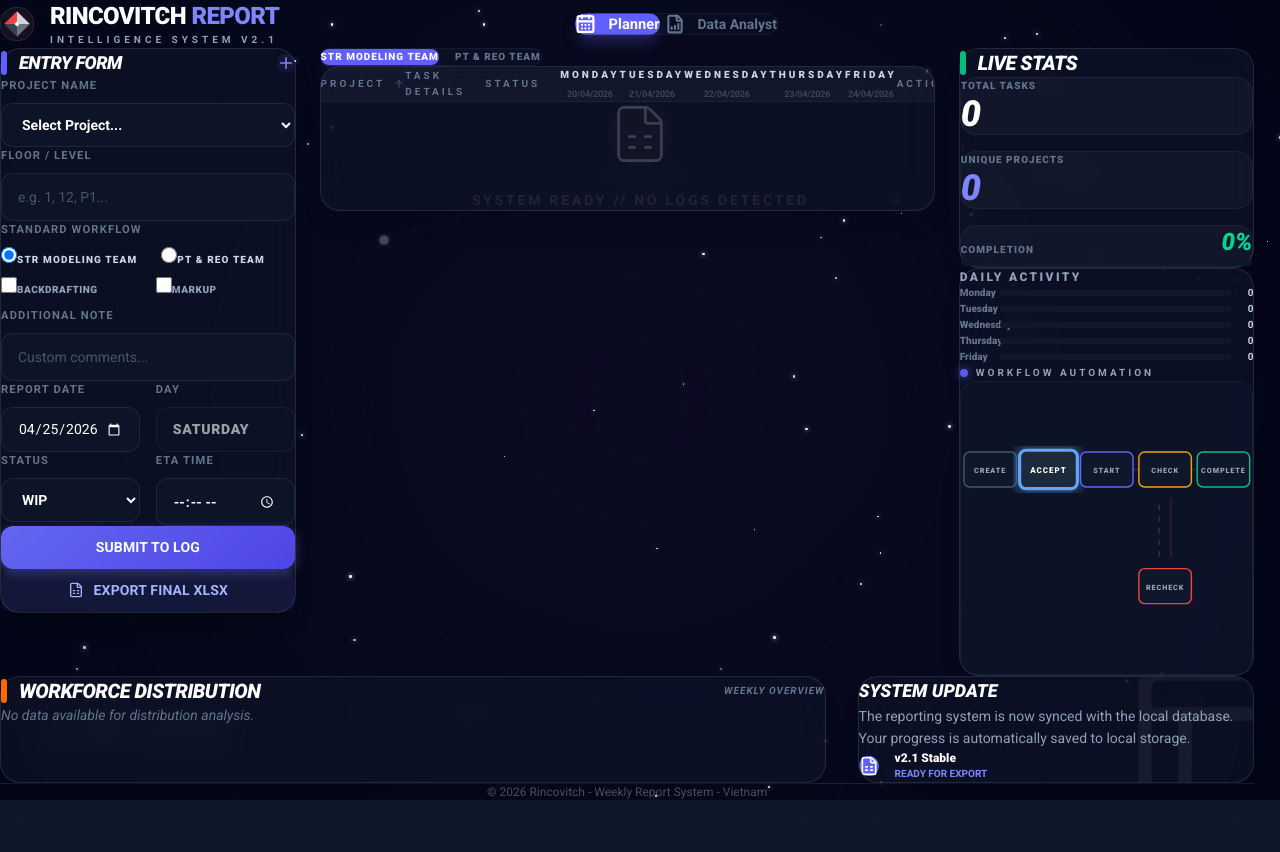
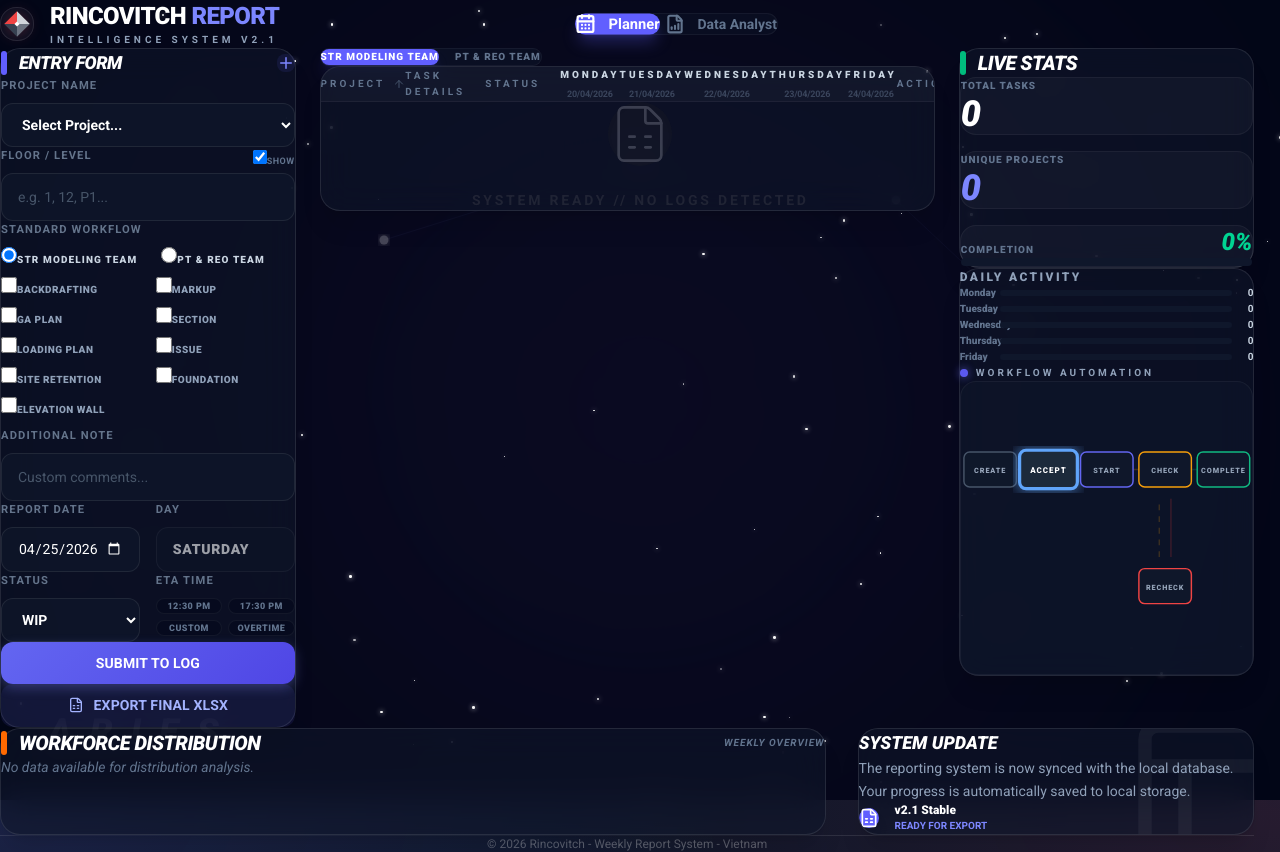
Before and after one commit to john-cpu25/Report, a React (Vite) app: page / in a window 1280 px wide. Before the commit the page ends 800 px from the top, so only its background shows below. Built offline with nearby package versions, Linux system fonts and the light colour scheme.

Commit message:
UPDATE (BIG)

```diff
--- a/src/App.jsx
+++ b/src/App.jsx
@@ -44,12 +44,14 @@ function App() {
   const [formData, setFormData] = useState({
     project: '',
     level: '',
+    showLevel: true,
     team: 'STR MODELING TEAM',
     tasks: [],
     note: '',
     day: format(new Date(), 'EEEE'),
     status: 'WIP',
-    eta: ''
+    eta: '',
+    etaMode: '' // '', '12:30', '17:30', 'CUSTOM', 'OVERTIME'
   })
 
   // Auto-update day when date changes
@@ -72,11 +74,20 @@ function App() {
 
   const handleAddTask = (e) => {
     e.preventDefault()
-    if (!formData.project || !formData.level) return
+    if (!formData.project) return
+    if (formData.showLevel && !formData.level) return
 
-    let taskName = `LEVEL ${formData.level}`
-    if (formData.tasks.length > 0) taskName += ` ${formData.tasks.join(' ')}`
-    if (formData.note) taskName += ` ${formData.note}`
+    let taskName = ''
+    if (formData.showLevel && formData.level) {
+      taskName = `LEVEL ${formData.level}`
+    }
+    if (formData.tasks.length > 0) {
+      taskName += (taskName ? ' ' : '') + formData.tasks.join(' ')
+    }
+    if (formData.note) {
+      taskName += (taskName ? ' ' : '') + formData.note
+    }
+    if (!taskName) taskName = '(no detail)'
 
     const existingIndex = reportData.findIndex(
       (r) => r.project === formData.project && r.task === taskName && r.team === formData.team
@@ -113,12 +124,20 @@ function App() {
 
   const deleteRow = (id) => setReportData(reportData.filter(r => r.id !== id))
 
-  const moveRow = (idx, dir) => {
+  const moveRow = (id, dir) => {
+    const idx = reportData.findIndex(r => r.id === id)
+    if (idx === -1) return
     const ni = idx + dir
     if (ni < 0 || ni >= reportData.length) return
     const newData = [...reportData]
     ;[newData[idx], newData[ni]] = [newData[ni], newData[idx]]
     setReportData(newData)
+  }
+
+  const updateDayTime = (id, day, value) => {
+    setReportData(reportData.map(r =>
+      r.id === id ? { ...r, days: { ...r.days, [day]: value } } : r
+    ))
   }
 
   const updateStatus = (id, status) => {
@@ -259,7 +278,7 @@ function App() {
                 selectedDate={selectedDate} setSelectedDate={setSelectedDate}
                 weekDates={weekDates} formData={formData} setFormData={setFormData}
                 handleAddTask={handleAddTask} deleteRow={deleteRow} moveRow={moveRow}
-                updateStatus={updateStatus}
+                updateStatus={updateStatus} updateDayTime={updateDayTime}
                 customProjects={customProjects} addCustomProject={addCustomProject}
                 exportExcel={exportExcel}
               />
--- a/src/WeeklyReport.jsx
+++ b/src/WeeklyReport.jsx
@@ -9,11 +9,12 @@ const DAYS_OF_WEEK = ['Monday', 'Tuesday', 'Wednesday', 'Thursday', 'Friday']
 const WeeklyReport = ({
   reportData, setReportData, selectedDate, setSelectedDate, weekDates,
   formData, setFormData, handleAddTask, deleteRow, moveRow, updateStatus,
-  customProjects, addCustomProject, exportExcel
+  updateDayTime, customProjects, addCustomProject, exportExcel
 }) => {
   const [newProjectName, setNewProjectName] = React.useState('')
   const [showAddProject, setShowAddProject] = React.useState(false)
   const [sortConfig, setSortConfig] = React.useState({ key: 'project', direction: 'asc' })
+  const [editingCell, setEditingCell] = React.useState(null) // { id, day }
 
   const allProjects = React.useMemo(() => {
     return [...projectsData, ...customProjects].sort()
@@ -58,9 +59,32 @@ const WeeklyReport = ({
     return { totalTasks, doneTasks, uniqueProjects, completionRate, dayCounts }
   }, [filteredReportData])
 
-  const STR_WORKFLOW = { col1: ['BACKDRAFTING'], col2: ['MARKUP'] }
-  const PT_WORKFLOW = { col1: ['REO BTM', 'REO TOP', 'REO SHEAR', 'PT'], col2: ['PT&REO', 'BACKDRAFTING'] }
+  const STR_WORKFLOW = { col1: ['BACKDRAFTING', 'GA PLAN', 'LOADING PLAN', 'SITE RETENTION', 'ELEVATION WALL'], col2: ['MARKUP', 'SECTION', 'ISSUE', 'FOUNDATION'] }
+  const PT_WORKFLOW = { col1: ['REO BTM', 'REO TOP', 'REO SHEAR', 'PT', 'REO'], col2: ['PT&REO', 'BACKDRAFTING', 'SECTION', 'ISSUE'] }
   const currentWorkflow = formData.team === 'STR MODELING TEAM' ? STR_WORKFLOW : PT_WORKFLOW;
+
+  const getStatusColor = (status) => {
+    switch(status) {
+      case 'DONE': return { text: 'text-emerald-400', bg: 'bg-emerald-500/10', border: 'border-emerald-500/20' }
+      case 'PENDING': return { text: 'text-slate-400', bg: 'bg-slate-500/10', border: 'border-slate-500/20' }
+      case 'TMR': return { text: 'text-orange-400', bg: 'bg-orange-500/10', border: 'border-orange-500/20' }
+      case 'URGENT': return { text: 'text-rose-400', bg: 'bg-rose-500/10', border: 'border-rose-500/20' }
+      case 'PLANING': return { text: 'text-amber-400', bg: 'bg-amber-500/10', border: 'border-amber-500/20' }
+      default: return { text: 'text-indigo-400', bg: 'bg-indigo-500/10', border: 'border-indigo-500/20' } // WIP
+    }
+  }
+
+  const handleEtaMode = (mode) => {
+    if (mode === '12:30') {
+      setFormData({...formData, etaMode: '12:30', eta: '12:30'})
+    } else if (mode === '17:30') {
+      setFormData({...formData, etaMode: '17:30', eta: '17:30'})
+    } else if (mode === 'CUSTOM') {
+      setFormData({...formData, etaMode: 'CUSTOM', eta: ''})
+    } else if (mode === 'OVERTIME') {
+      setFormData({...formData, etaMode: 'OVERTIME', eta: '18:00'})
+    }
+  }
 
   return (
     <div className="space-y-12">
@@ -130,13 +154,26 @@ const WeeklyReport = ({
                 </select>
               </div>
               <div className="space-y-2">
+                <div className="flex items-center justify-between">
                   <label>Floor / Level</label>
+                  <label className="flex items-center gap-2 cursor-pointer !mb-0">
+                    <input
+                      type="checkbox"
+                      className="w-3.5 h-3.5 rounded border-white/20 bg-slate-900 text-indigo-500 focus:ring-indigo-500/50 cursor-pointer"
+                      checked={formData.showLevel}
+                      onChange={e => setFormData({...formData, showLevel: e.target.checked, level: e.target.checked ? formData.level : ''})}
+                    />
+                    <span className="text-[9px] font-bold text-slate-500 uppercase tracking-wider">Show</span>
+                  </label>
+                </div>
+                {formData.showLevel && (
                   <input
                     type="text" className="input bg-slate-950/40 border-white/10" placeholder="e.g. 1, 12, P1..."
                     value={formData.level}
                     onChange={e => setFormData({...formData, level: e.target.value})}
-                  required
+                    required={formData.showLevel}
                   />
+                )}
               </div>
               <div className="space-y-3">
                 <label>Standard Workflow</label>
@@ -238,11 +275,40 @@ const WeeklyReport = ({
                 </div>
                 <div className="space-y-1">
                   <label>ETA Time</label>
+                  <div className="grid grid-cols-2 gap-1.5">
+                    {[
+                      { mode: '12:30', label: '12:30 PM' },
+                      { mode: '17:30', label: '17:30 PM' },
+                      { mode: 'CUSTOM', label: 'CUSTOM' },
+                      { mode: 'OVERTIME', label: 'OVERTIME' },
+                    ].map(opt => (
+                      <button
+                        key={opt.mode}
+                        type="button"
+                        onClick={() => handleEtaMode(opt.mode)}
+                        className={`px-2 py-1.5 rounded-lg text-[9px] font-black uppercase tracking-wider transition-all border ${
+                          formData.etaMode === opt.mode
+                            ? opt.mode === 'OVERTIME'
+                              ? 'bg-rose-500/20 text-rose-300 border-rose-500/30 shadow-lg shadow-rose-500/10'
+                              : 'bg-indigo-500/20 text-indigo-300 border-indigo-500/30 shadow-lg shadow-indigo-500/10'
+                            : 'bg-slate-950/40 text-slate-500 border-white/5 hover:border-white/15 hover:text-slate-300'
+                        }`}
+                      >
+                        {opt.label}
+                      </button>
+                    ))}
+                  </div>
+                  {(formData.etaMode === 'CUSTOM' || formData.etaMode === 'OVERTIME') && (
                     <input
-                    type="time" className="input bg-slate-950/40 border-white/10 font-bold p-2"
+                      type="time"
+                      className={`input bg-slate-950/40 border-white/10 font-bold p-2 mt-1.5 text-xs ${
+                        formData.etaMode === 'OVERTIME' ? 'border-rose-500/20 text-rose-300' : ''
+                      }`}
                       value={formData.eta}
+                      min={formData.etaMode === 'OVERTIME' ? '18:00' : undefined}
                       onChange={e => setFormData({...formData, eta: e.target.value})}
                     />
+                  )}
                 </div>
               </div>
 
@@ -346,15 +412,49 @@ const WeeklyReport = ({
                             {['WIP', 'DONE', 'PENDING', 'TMR', 'PLANING', 'URGENT'].map(s => <option key={s} value={s}>{s}</option>)}
                           </select>
                         </td>
-                        {DAYS_OF_WEEK.map(d => (
-                          <td key={d} className="p-6 text-center">
-                            <span className="text-xs font-black text-slate-300 tracking-tight group-hover:text-white transition-colors">{row.days[d] || '—'}</span>
+                        {DAYS_OF_WEEK.map(d => {
+                          const colors = getStatusColor(row.status)
+                          const isEditing = editingCell && editingCell.id === row.id && editingCell.day === d
+                          return (
+                            <td key={d} className="p-4 text-center">
+                              {isEditing ? (
+                                <input
+                                  type="time"
+                                  className="input bg-slate-950/80 border-indigo-500/30 text-xs font-bold p-1.5 w-24 mx-auto text-center"
+                                  defaultValue={row.days[d] || ''}
+                                  autoFocus
+                                  onBlur={(e) => {
+                                    updateDayTime(row.id, d, e.target.value)
+                                    setEditingCell(null)
+                                  }}
+                                  onKeyDown={(e) => {
+                                    if (e.key === 'Enter') {
+                                      updateDayTime(row.id, d, e.target.value)
+                                      setEditingCell(null)
+                                    }
+                                    if (e.key === 'Escape') setEditingCell(null)
+                                  }}
+                                />
+                              ) : (
+                                <span
+                                  className={`text-xs font-black tracking-tight cursor-pointer px-2.5 py-1 rounded-md transition-all hover:ring-1 hover:ring-white/20 ${
+                                    row.days[d]
+                                      ? `${colors.text} ${colors.bg} ${colors.border} border`
+                                      : 'text-slate-600 hover:text-slate-400'
+                                  }`}
+                                  onClick={() => setEditingCell({ id: row.id, day: d })}
+                                  title="Click to edit"
+                                >
+                                  {row.days[d] || '—'}
+                                </span>
+                              )}
                             </td>
-                        ))}
-                        <td className="p-6">
+                          )
+                        })}
+                        <td className="p-4">
                           <div className="flex items-center justify-center gap-1.5 opacity-0 group-hover:opacity-100 transition-all duration-300 translate-x-2 group-hover:translate-x-0">
-                            <button onClick={() => moveRow(idx, -1)} className="p-2 bg-white/5 hover:bg-white/10 rounded-lg text-slate-400 hover:text-indigo-400 transition-all"><ArrowUp size={14} strokeWidth={3} /></button>
-                            <button onClick={() => moveRow(idx, 1)} className="p-2 bg-white/5 hover:bg-white/10 rounded-lg text-slate-400 hover:text-indigo-400 transition-all"><ArrowDown size={14} strokeWidth={3} /></button>
+                            <button onClick={() => moveRow(row.id, -1)} className="p-2 bg-white/5 hover:bg-white/10 rounded-lg text-slate-400 hover:text-indigo-400 transition-all"><ArrowUp size={14} strokeWidth={3} /></button>
+                            <button onClick={() => moveRow(row.id, 1)} className="p-2 bg-white/5 hover:bg-white/10 rounded-lg text-slate-400 hover:text-indigo-400 transition-all"><ArrowDown size={14} strokeWidth={3} /></button>
                             <button onClick={() => deleteRow(row.id)} className="p-2 bg-rose-500/5 hover:bg-rose-500/20 rounded-lg text-rose-500/50 hover:text-rose-500 transition-all"><Trash2 size={14} strokeWidth={3} /></button>
                           </div>
                         </td>
```
Lines whose indentation alone changed are shown as unchanged.
